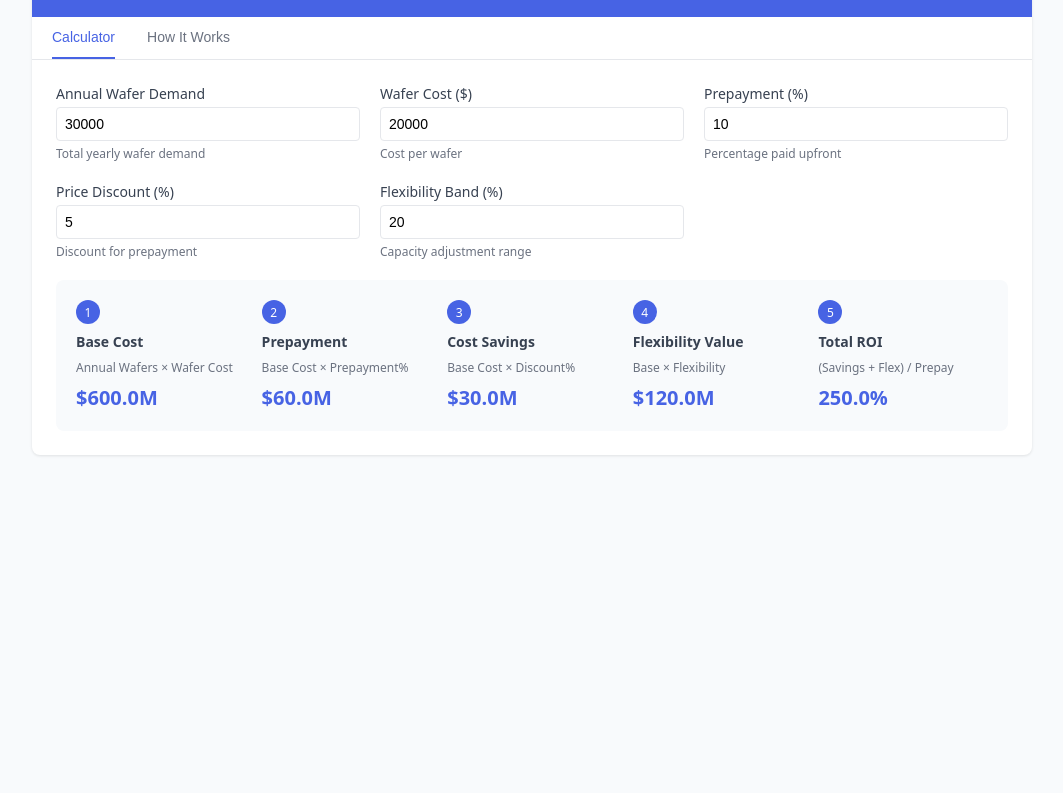
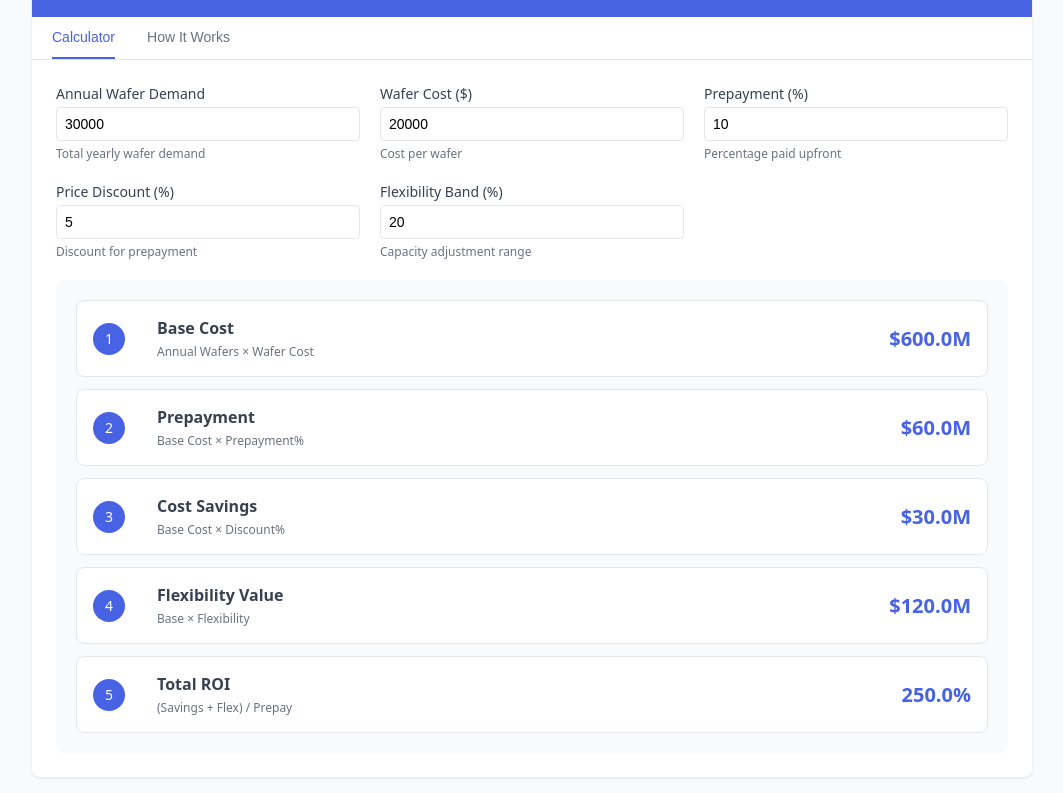
Before and after one commit to SiliconAnalysts/fabless-foundry_capacity-allocation_ROI-calculator_v3, a plain HTML site: page index.html in a window 1280 px wide. Shown: the part 89-882 px from the top of the page, without its empty margins (108-1171 px from the left). Before the commit the page ends 800 px from the top, so only its background shows below. Drawn offline with Linux system fonts and the light colour scheme.

Commit message:
Update index.html

```diff
--- a/index.html
+++ b/index.html
@@ -1,12 +1,11 @@
 <!DOCTYPE html>
 <html lang="en">
 <head>
-    <!-- Previous styles remain exactly the same -->
     <meta charset="UTF-8">
     <meta name="viewport" content="width=device-width, initial-scale=1.0">
     <title>ROI Calculator</title>
     <style>
-        /* All previous styles remain exactly the same */
+        /* Previous styles remain the same */
         body {
             font-family: system-ui, -apple-system, sans-serif;
             margin: 0;
@@ -92,6 +91,57 @@
             color: #6b7280;
             font-size: 12px;
         }
+        .results {
+            display: flex;
+            flex-direction: column;
+            gap: 12px;
+            padding: 20px;
+            background: #f8fafc;
+            border-radius: 8px;
+        }
+        .result-item {
+            display: grid;
+            grid-template-columns: 48px 1fr auto;
+            align-items: center;
+            gap: 16px;
+            padding: 16px;
+            background: white;
+            border-radius: 8px;
+            border: 1px solid #e5e7eb;
+        }
+        .step-number {
+            width: 32px;
+            height: 32px;
+            background: #4763E4;
+            color: white;
+            border-radius: 50%;
+            display: flex;
+            align-items: center;
+            justify-content: center;
+            font-size: 14px;
+            font-weight: 500;
+        }
+        .result-details {
+            display: flex;
+            flex-direction: column;
+            gap: 4px;
+        }
+        .result-label {
+            font-weight: 600;
+            color: #374151;
+            font-size: 16px;
+        }
+        .result-formula {
+            font-size: 12px;
+            color: #6b7280;
+        }
+        .result-value {
+            font-size: 20px;
+            font-weight: 600;
+            color: #4763E4;
+            text-align: right;
+        }
+        /* Rest of previous styles remain the same */
         .methodology-section {
             background: #f8fafc;
             padding: 24px;
@@ -103,54 +153,20 @@
             padding-left: 16px;
             margin-bottom: 24px;
         }
+        .methodology-item:last-child {
+            margin-bottom: 0;
+        }
         .formula {
             font-family: monospace;
             font-size: 14px;
             color: #6b7280;
             margin: 8px 0;
         }
-        .results {
-            display: grid;
-            grid-template-columns: repeat(5, 1fr);
-            gap: 16px;
-            padding: 20px;
-            background: #f8fafc;
-            border-radius: 8px;
-        }
-        .result-item {
-            display: flex;
-            flex-direction: column;
-            gap: 8px;
-        }
-        .step-number {
-            width: 24px;
-            height: 24px;
-            background: #4763E4;
-            color: white;
-            border-radius: 50%;
-            display: flex;
-            align-items: center;
-            justify-content: center;
-            font-size: 12px;
-            font-weight: 500;
-        }
-        .result-label {
-            font-weight: 600;
-            color: #374151;
-        }
-        .result-formula {
-            font-size: 12px;
-            color: #6b7280;
-        }
-        .result-value {
-            font-size: 20px;
-            font-weight: 600;
-            color: #4763E4;
-        }
     </style>
 </head>
 <body>
     <div class="calculator-container">
+        <!-- Header and tabs remain the same -->
         <div class="header">
             <h1>ROI Calculator</h1>
             <p>Calculate the value of prepayment and capacity flexibility</p>
@@ -163,6 +179,7 @@
 
         <div id="calculator" class="tab-content active">
             <div class="content">
+                <!-- Input grid remains the same -->
                 <div class="input-grid">
                     <div class="input-field">
                         <label>Annual Wafer Demand</label>
@@ -191,44 +208,57 @@
                     </div>
                 </div>
 
+                <!-- Updated results section -->
                 <div class="results">
                     <div class="result-item">
                         <div class="step-number">1</div>
+                        <div class="result-details">
                             <div class="result-label">Base Cost</div>
                             <div class="result-formula">Annual Wafers × Wafer Cost</div>
+                        </div>
                         <div id="baseCost" class="result-value">$600.0M</div>
                     </div>
                     <div class="result-item">
                         <div class="step-number">2</div>
+                        <div class="result-details">
                             <div class="result-label">Prepayment</div>
                             <div class="result-formula">Base Cost × Prepayment%</div>
+                        </div>
                         <div id="prepayment" class="result-value">$60.0M</div>
                     </div>
                     <div class="result-item">
                         <div class="step-number">3</div>
+                        <div class="result-details">
                             <div class="result-label">Cost Savings</div>
                             <div class="result-formula">Base Cost × Discount%</div>
+                        </div>
                         <div id="savings" class="result-value">$30.0M</div>
                     </div>
                     <div class="result-item">
                         <div class="step-number">4</div>
+                        <div class="result-details">
                             <div class="result-label">Flexibility Value</div>
                             <div class="result-formula">Base × Flexibility</div>
+                        </div>
                         <div id="flexValue" class="result-value">$120.0M</div>
                     </div>
                     <div class="result-item">
                         <div class="step-number">5</div>
+                        <div class="result-details">
                             <div class="result-label">Total ROI</div>
                             <div class="result-formula">(Savings + Flex) / Prepay</div>
+                        </div>
                         <div id="roi" class="result-value">250.0%</div>
                     </div>
                 </div>
             </div>
         </div>
 
+        <!-- Methodology tab content remains the same -->
         <div id="methodology" class="tab-content">
             <div class="content">
                 <div class="methodology-section">
+                    <!-- Methodology items remain the same -->
                     <div class="methodology-item">
                         <h3>1. Base Cost</h3>
                         <div class="formula">Base Cost = Annual Wafer Demand × Wafer Cost</div>
@@ -260,6 +290,7 @@
     </div>
 
     <script>
+        // JavaScript remains exactly the same
         function switchTab(tabId) {
             document.querySelectorAll('.tab').forEach(tab => tab.classList.remove('active'));
             document.querySelectorAll('.tab-content').forEach(content => content.classList.remove('active'));
```
Lines whose indentation alone changed are shown as unchanged.
